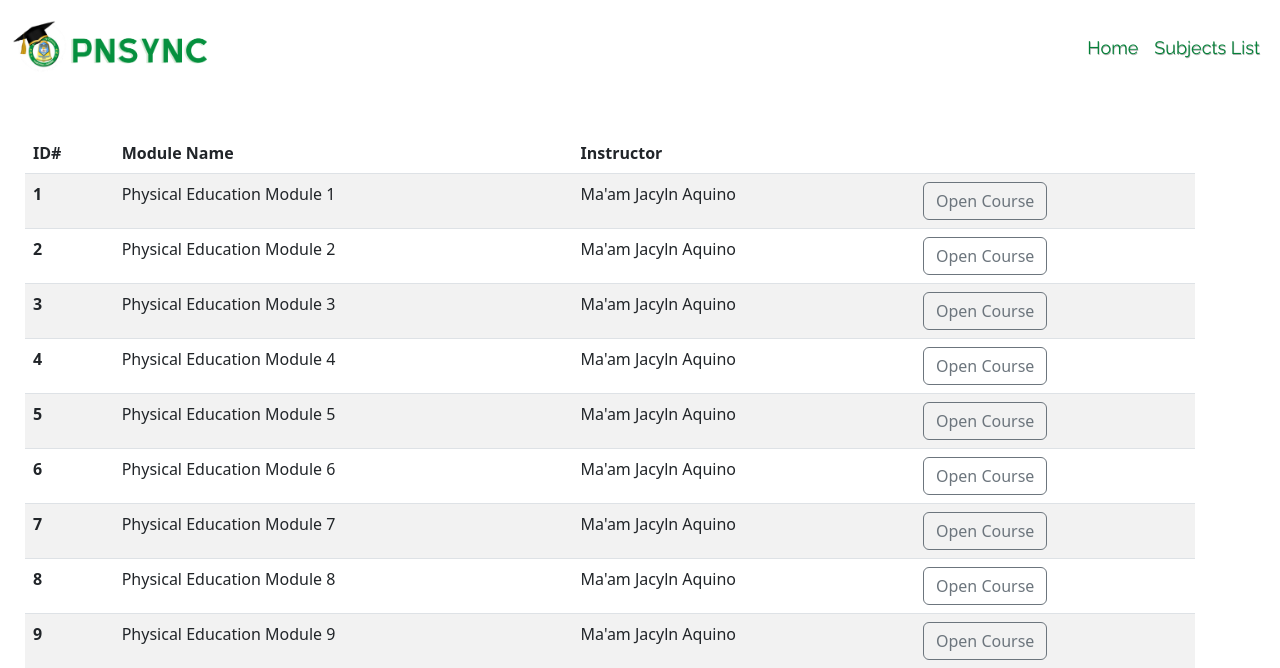
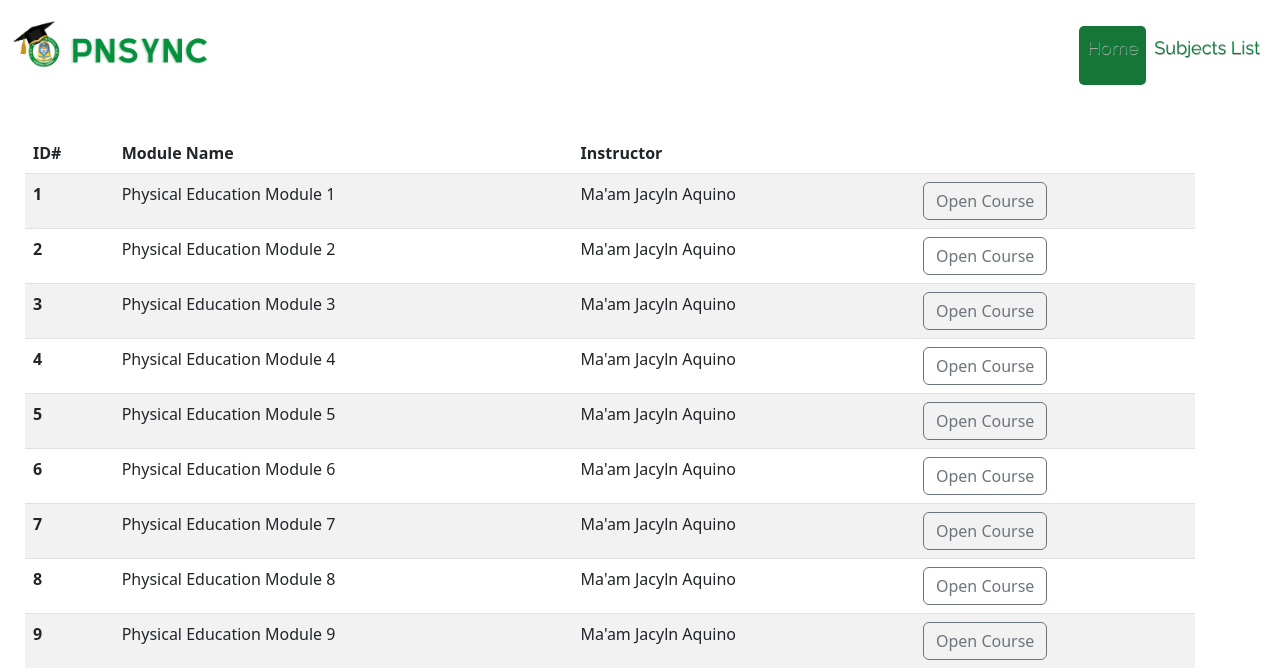
Before and after one commit to solomon-group3/PNSync, a PHP site: page /Subjects/pe.html in a window 1280 px wide, with the pointer over the restyled element. Shown: the top 668 px of the page. Run offline with PHP 8.4, Linux system fonts and the light colour scheme.

Commit message:
Update style.css

```diff
--- a/style.css
+++ b/style.css
@@ -100,3 +100,8 @@ body{
 .justify{
     text-align: right;
 }
+.nav-link:hover{
+    background-color: rgb(22, 118, 55);
+    border-radius: 5px;
+    color: white;
+}
```
